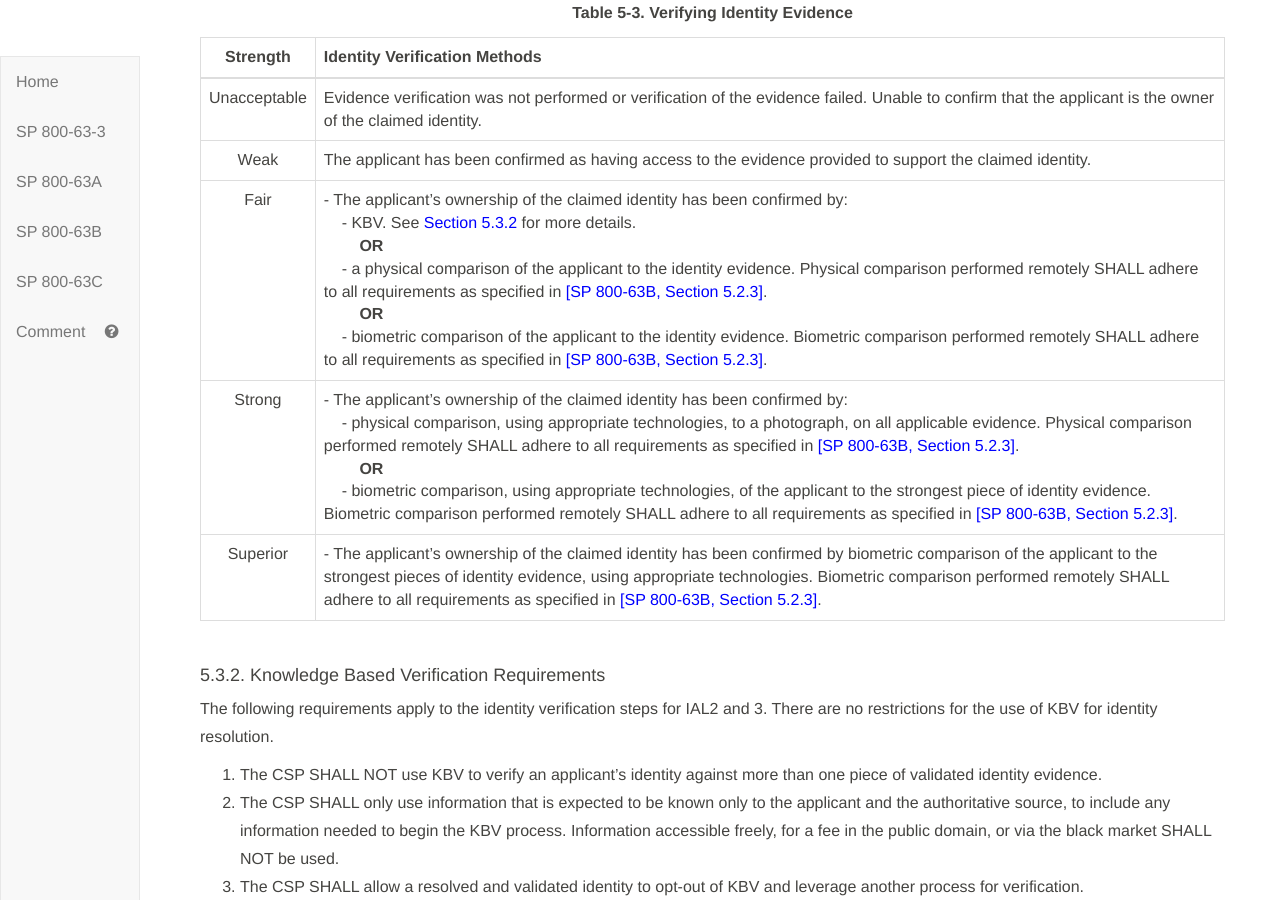
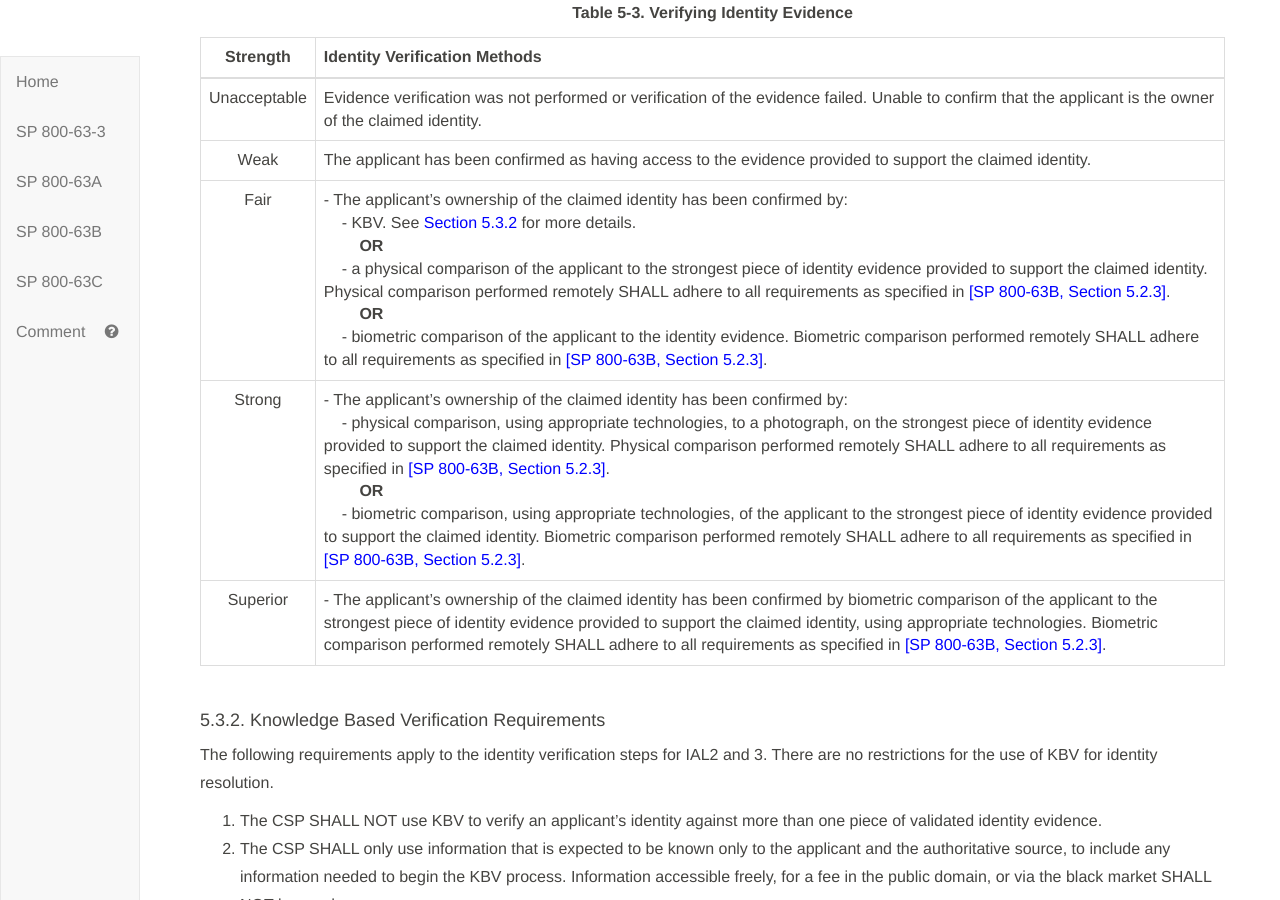
Before and after one commit to usnistgov/800-63-3, a Jekyll site: the page built from sp800-63a/sec5_proofing.md, in a window 1280 px wide and 900 px high, scrolled down 4246 px. Built offline with Jekyll 4.4.1, drawn with Linux system fonts in a browser that asks for light colours; our own code applies the rules of GitHub Pages for plain Markdown files.

Commit message:
Ensure verification occurs against strongest piece of identity evidence.

```diff
--- a/sp800-63a/sec5_proofing.md
+++ b/sp800-63a/sec5_proofing.md
@@ -91,9 +91,9 @@ The goal of identity verification is to confirm and establish a linkage between
 |:---:|:------------------------------|
 |Unacceptable|Evidence verification was not performed or verification of the evidence failed. Unable to confirm that the applicant is the owner of the claimed identity.|
 |Weak|The applicant has been confirmed as having access to the evidence provided to support the claimed identity.|
-|Fair|- The applicant's ownership of the claimed identity has been confirmed by:<br>&nbsp;&nbsp;&nbsp;&nbsp;- KBV.  See [Section 5.3.2](#kbv) for more details. <br>&nbsp;&nbsp;&nbsp;&nbsp;&nbsp;&nbsp;&nbsp;&nbsp;**OR**<br>&nbsp;&nbsp;&nbsp;&nbsp;- a physical comparison of the applicant to the identity evidence. Physical comparison performed remotely SHALL adhere to all requirements as specified in [[SP 800-63B, Section 5.2.3]](sp800-63b.html#biometric_use). <br>&nbsp;&nbsp;&nbsp;&nbsp;&nbsp;&nbsp;&nbsp;&nbsp;**OR**<br>&nbsp;&nbsp;&nbsp;&nbsp;- biometric comparison of the applicant to the identity evidence. Biometric comparison performed remotely SHALL adhere to all requirements as specified in [[SP 800-63B, Section 5.2.3]](sp800-63b.html#biometric_use). |
-|Strong|- The applicant's ownership of the claimed identity has been confirmed by: <br>&nbsp;&nbsp;&nbsp;&nbsp;- physical comparison, using appropriate technologies, to a photograph, on all applicable evidence. Physical comparison performed remotely SHALL adhere to all requirements as specified in [[SP 800-63B, Section 5.2.3]](sp800-63b.html#biometric_use). <br>&nbsp;&nbsp;&nbsp;&nbsp;&nbsp;&nbsp;&nbsp;&nbsp;**OR**<br>&nbsp;&nbsp;&nbsp;&nbsp;- biometric comparison, using appropriate technologies, of the applicant to the strongest piece of identity evidence. Biometric comparison performed remotely SHALL adhere to all requirements as specified in [[SP 800-63B, Section 5.2.3]](sp800-63b.html#biometric_use).|
-|Superior|- The applicant's ownership of the claimed identity has been confirmed by biometric comparison of the applicant to the strongest pieces of identity evidence, using appropriate technologies. Biometric comparison performed remotely SHALL adhere to all requirements as specified in [[SP 800-63B, Section 5.2.3]](sp800-63b.html#biometric_use).|
+|Fair|- The applicant's ownership of the claimed identity has been confirmed by:<br>&nbsp;&nbsp;&nbsp;&nbsp;- KBV.  See [Section 5.3.2](#kbv) for more details. <br>&nbsp;&nbsp;&nbsp;&nbsp;&nbsp;&nbsp;&nbsp;&nbsp;**OR**<br>&nbsp;&nbsp;&nbsp;&nbsp;- a physical comparison of the applicant to the strongest piece of identity evidence provided to support the claimed identity. Physical comparison performed remotely SHALL adhere to all requirements as specified in [[SP 800-63B, Section 5.2.3]](sp800-63b.html#biometric_use). <br>&nbsp;&nbsp;&nbsp;&nbsp;&nbsp;&nbsp;&nbsp;&nbsp;**OR**<br>&nbsp;&nbsp;&nbsp;&nbsp;- biometric comparison of the applicant to the identity evidence. Biometric comparison performed remotely SHALL adhere to all requirements as specified in [[SP 800-63B, Section 5.2.3]](sp800-63b.html#biometric_use). |
+|Strong|- The applicant's ownership of the claimed identity has been confirmed by: <br>&nbsp;&nbsp;&nbsp;&nbsp;- physical comparison, using appropriate technologies, to a photograph, on the strongest piece of identity evidence provided to support the claimed identity. Physical comparison performed remotely SHALL adhere to all requirements as specified in [[SP 800-63B, Section 5.2.3]](sp800-63b.html#biometric_use). <br>&nbsp;&nbsp;&nbsp;&nbsp;&nbsp;&nbsp;&nbsp;&nbsp;**OR**<br>&nbsp;&nbsp;&nbsp;&nbsp;- biometric comparison, using appropriate technologies, of the applicant to the strongest piece of identity evidence provided to support the claimed identity. Biometric comparison performed remotely SHALL adhere to all requirements as specified in [[SP 800-63B, Section 5.2.3]](sp800-63b.html#biometric_use).|
+|Superior|- The applicant's ownership of the claimed identity has been confirmed by biometric comparison of the applicant to the strongest piece of identity evidence provided to support the claimed identity, using appropriate technologies. Biometric comparison performed remotely SHALL adhere to all requirements as specified in [[SP 800-63B, Section 5.2.3]](sp800-63b.html#biometric_use).|
 
 
 #### <a name="kbv"></a>5.3.2. Knowledge Based Verification Requirements
```
